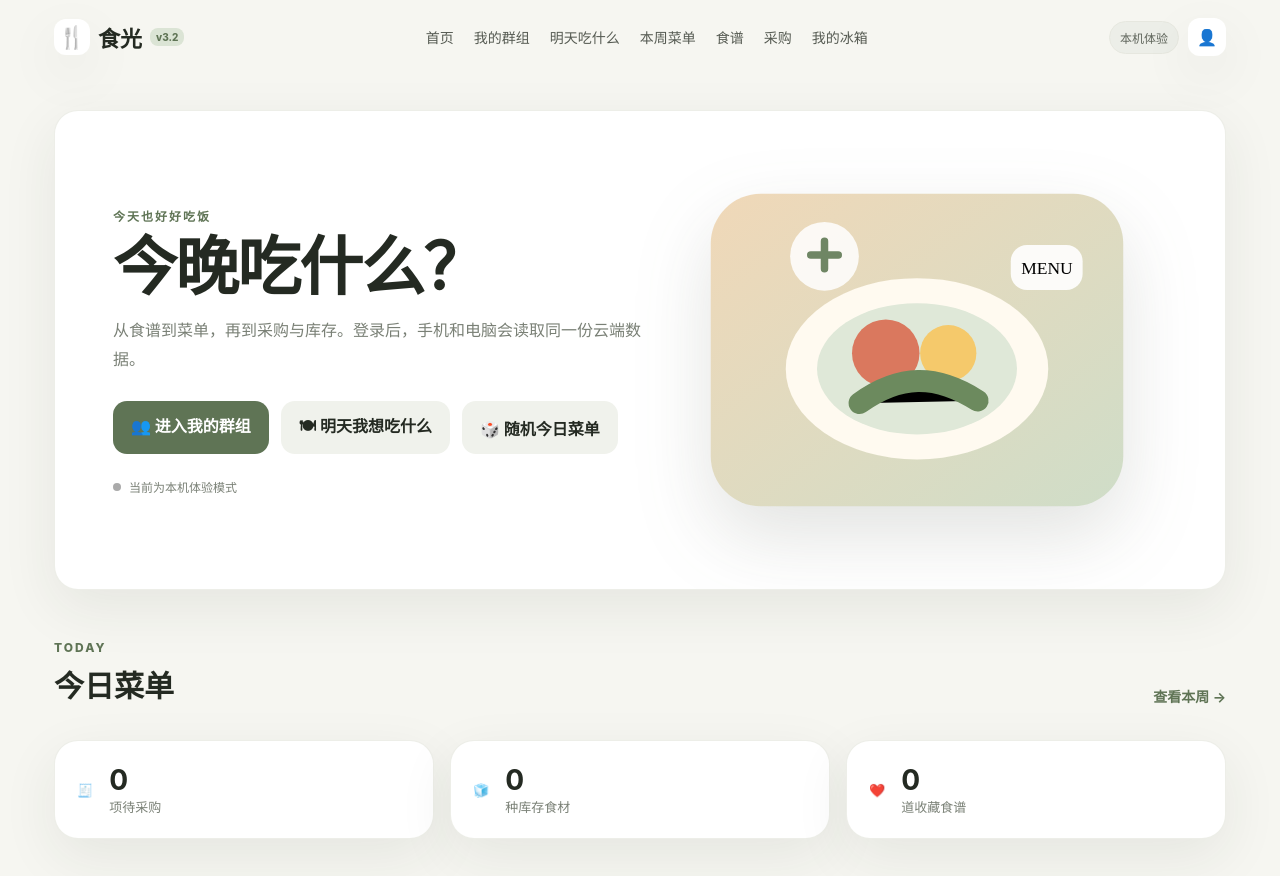
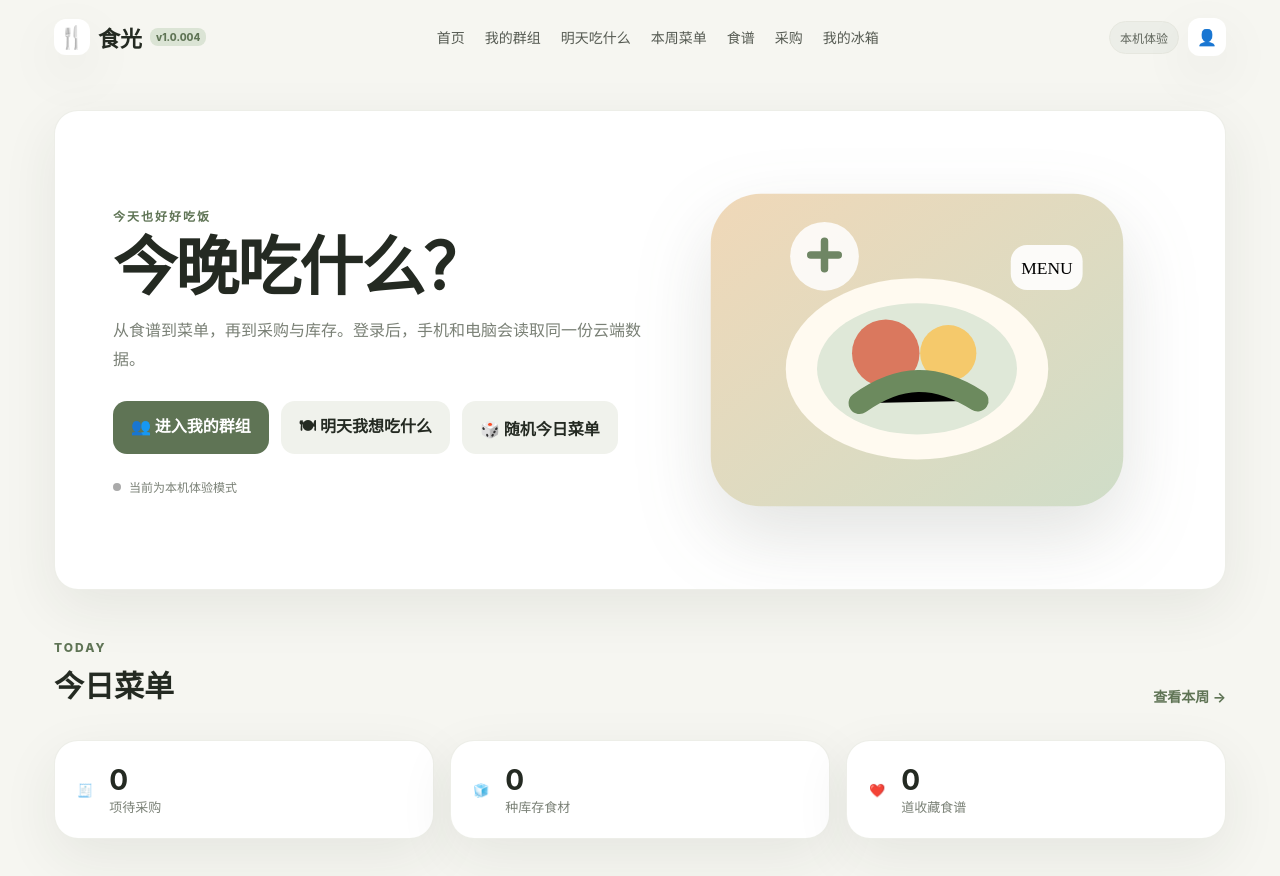
Before and after one commit to fansfood/fansfood.github.io, a plain HTML site: page index.html in a window 1280 px wide. Drawn offline with Linux system fonts and the light colour scheme; a script that the page names is missing.

Commit message:
Align version label to 1.0.004

```diff
--- a/index.html
+++ b/index.html
@@ -19,7 +19,7 @@
 
   <header class="topbar">
     <a class="brand" href="#home" aria-label="食光首页">
-      <span class="brand-mark">🍴</span><span>食光</span><small>v3.2</small>
+      <span class="brand-mark">🍴</span><span>食光</span><small>v1.0.004</small>
     </a>
     <nav class="nav" id="nav">
       <a href="#home">首页</a><a href="#groups">我的群组</a><a href="#tomorrow">明天吃什么</a><a href="#menu">本周菜单</a><a href="#recipes">食谱</a><a href="#shopping">采购</a><a href="#pantry">我的冰箱</a>
```
